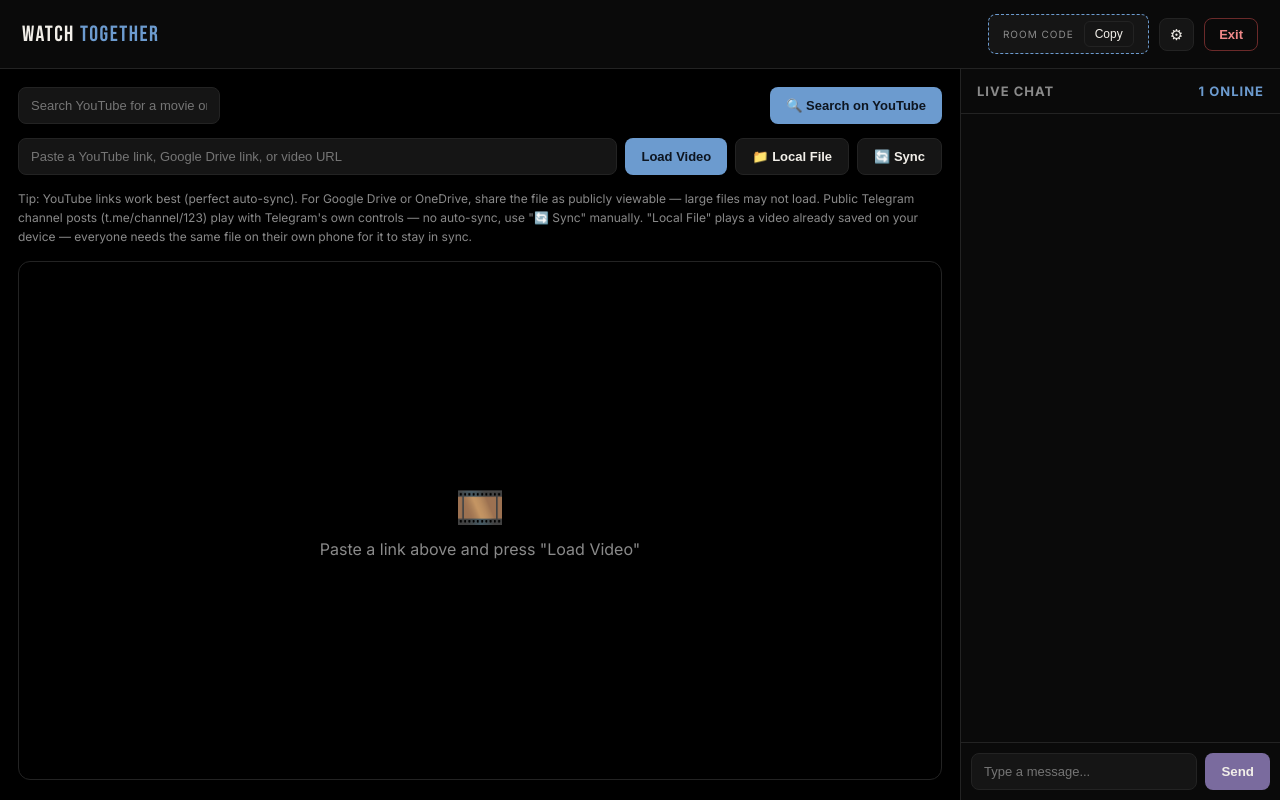
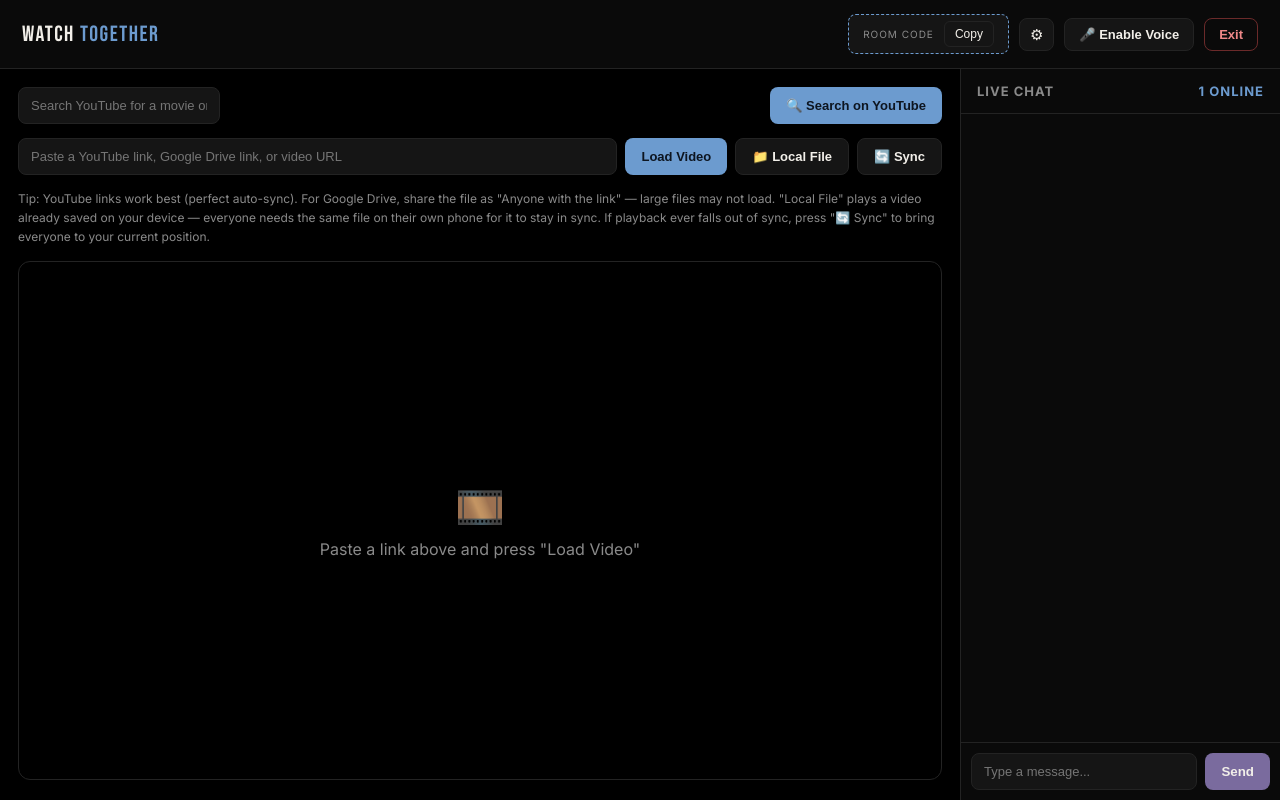
Before and after one commit to Therealmahfooz/watch_party, a Flask app: template templates/room.html in a window 1280 px wide. Run offline with Flask 3, Linux system fonts and the light colour scheme; the template is opened without the code that fills it, so the values that code supplies are empty; some libraries are stand-ins or nearby versions.

Commit message:
Add files via upload

```diff
--- a/templates/room.html
+++ b/templates/room.html
@@ -136,6 +136,27 @@
     font-weight: 600;
   }
   #exit-btn:hover { background: rgba(220,80,80,0.12); }
+
+  #voice-btn {
+    background: var(--surface-2);
+    border: 1px solid var(--line);
+    color: var(--text);
+    border-radius: 8px;
+    padding: 8px 14px;
+    cursor: pointer;
+    font-size: 13px;
+    font-weight: 600;
+    user-select: none;
+    transition: background 0.15s, border-color 0.15s, transform 0.1s;
+  }
+  #voice-btn:hover { border-color: var(--accent); }
+  #voice-btn.enabled { border-color: var(--green); color: var(--green); }
+  #voice-btn.talking {
+    background: var(--green);
+    color: #06210f;
+    border-color: var(--green);
+    transform: scale(1.04);
+  }
 
   .controls-panel {
     display: flex;
@@ -554,6 +575,7 @@
       <button id="copy-btn">Copy</button>
     </div>
     <button id="toggle-controls-btn" title="Change video">⚙</button>
+    <button id="voice-btn" title="Click to enable voice chat">🎤 Enable Voice</button>
     <button id="exit-btn" title="Leave room">Exit</button>
   </div>
 </header>
@@ -575,7 +597,7 @@
         <button id="resync-btn" title="Sync everyone to your current position">🔄 Sync</button>
         <input type="file" id="local-file-input" accept="video/*" style="display:none;">
       </div>
-      <div class="hint">Tip: YouTube links work best (perfect auto-sync). For Google Drive or OneDrive, share the file as publicly viewable — large files may not load. Public Telegram channel posts (t.me/channel/123) play with Telegram's own controls — no auto-sync, use "🔄 Sync" manually. "Local File" plays a video already saved on your device — everyone needs the same file on their own phone for it to stay in sync.</div>
+      <div class="hint">Tip: YouTube links work best (perfect auto-sync). For Google Drive, share the file as "Anyone with the link" — large files may not load. "Local File" plays a video already saved on your device — everyone needs the same file on their own phone for it to stay in sync. If playback ever falls out of sync, press "🔄 Sync" to bring everyone to your current position.</div>
     </div>
 
     <div class="stage" id="stage">
@@ -585,7 +607,6 @@
       </div>
       <video id="player" style="display:none;" playsinline></video>
       <div id="yt-player" style="display:none; width:100%; height:100%;"></div>
-      <iframe id="telegram-player" style="display:none; width:100%; height:100%; border:0;" allow="autoplay; fullscreen" allowfullscreen></iframe>
       <button id="play-overlay-btn" style="display:none;" title="Play/Pause">▶</button>
     </div>
     <div class="hint" id="fallback-note" style="display:none; color:var(--accent);">
@@ -646,7 +667,6 @@
 
   const video = document.getElementById('player');
   const ytContainer = document.getElementById('yt-player');
-  const telegramFrame = document.getElementById('telegram-player');
   const emptyStage = document.getElementById('empty-stage');
   const fallbackNote = document.getElementById('fallback-note');
   const messagesEl = document.getElementById('messages');
@@ -664,6 +684,112 @@
     socket.emit('join', { room: ROOM, name: NAME });
   });
 
+  // ---- Voice chat (push-to-talk, WebRTC peer-to-peer) ----
+  const voiceBtn = document.getElementById('voice-btn');
+  const ICE_SERVERS = [{ urls: 'stun:stun.l.google.com:19302' }];
+  let micStream = null;
+  let voiceEnabled = false;
+  const peerConnections = {}; // socket id -> RTCPeerConnection
+
+  function createVoicePeer(targetSid) {
+    const pc = new RTCPeerConnection({ iceServers: ICE_SERVERS });
+    if (micStream) {
+      micStream.getTracks().forEach(track => pc.addTrack(track, micStream));
+    }
+    pc.onicecandidate = (e) => {
+      if (e.candidate) {
+        socket.emit('voice_ice_candidate', { target: targetSid, candidate: e.candidate });
+      }
+    };
+    pc.ontrack = (e) => {
+      let audioEl = document.getElementById('voice-audio-' + targetSid);
+      if (!audioEl) {
+        audioEl = document.createElement('audio');
+        audioEl.id = 'voice-audio-' + targetSid;
+        audioEl.autoplay = true;
+        document.body.appendChild(audioEl);
+      }
+      audioEl.srcObject = e.streams[0];
+    };
+    peerConnections[targetSid] = pc;
+    return pc;
+  }
+
+  function closeVoicePeer(sid) {
+    const pc = peerConnections[sid];
+    if (pc) { pc.close(); delete peerConnections[sid]; }
+    const audioEl = document.getElementById('voice-audio-' + sid);
+    if (audioEl) audioEl.remove();
+  }
+
+  socket.on('voice_peer_joined', async (data) => {
+    if (!voiceEnabled) return; // only connect if I've opted into voice too
+    const pc = createVoicePeer(data.sid);
+    const offer = await pc.createOffer();
+    await pc.setLocalDescription(offer);
+    socket.emit('voice_offer', { target: data.sid, sdp: offer });
+  });
+
+  socket.on('voice_offer', async (data) => {
+    if (!voiceEnabled) return;
+    const pc = createVoicePeer(data.sender);
+    await pc.setRemoteDescription(new RTCSessionDescription(data.sdp));
+    const answer = await pc.createAnswer();
+    await pc.setLocalDescription(answer);
+    socket.emit('voice_answer', { target: data.sender, sdp: answer });
+  });
+
+  socket.on('voice_answer', async (data) => {
+    const pc = peerConnections[data.sender];
+    if (pc) await pc.setRemoteDescription(new RTCSessionDescription(data.sdp));
+  });
+
+  socket.on('voice_ice_candidate', async (data) => {
+    const pc = peerConnections[data.sender];
+    if (pc && data.candidate) {
+      try { await pc.addIceCandidate(new RTCIceCandidate(data.candidate)); } catch (err) {}
+    }
+  });
+
+  socket.on('voice_peer_left', (data) => closeVoicePeer(data.sid));
+
+  async function enableVoice() {
+    try {
+      micStream = await navigator.mediaDevices.getUserMedia({ audio: true });
+    } catch (err) {
+      alert("Couldn't access the microphone. Check your browser/site permissions.");
+      return;
+    }
+    micStream.getAudioTracks().forEach(t => t.enabled = false); // starts muted
+    voiceEnabled = true;
+    voiceBtn.textContent = '🎤 Hold to Talk';
+    voiceBtn.classList.add('enabled');
+    voiceBtn.title = 'Press and hold to talk';
+    socket.emit('voice_join', { room: ROOM });
+  }
+
+  function startTalking() {
+    if (!voiceEnabled || !micStream) return;
+    micStream.getAudioTracks().forEach(t => t.enabled = true);
+    voiceBtn.classList.add('talking');
+  }
+
+  function stopTalking() {
+    if (!micStream) return;
+    micStream.getAudioTracks().forEach(t => t.enabled = false);
+    voiceBtn.classList.remove('talking');
+  }
+
+  voiceBtn.addEventListener('click', () => {
+    if (!voiceEnabled) enableVoice();
+  });
+  voiceBtn.addEventListener('mousedown', (e) => { if (voiceEnabled) { e.preventDefault(); startTalking(); } });
+  voiceBtn.addEventListener('touchstart', (e) => { if (voiceEnabled) { e.preventDefault(); startTalking(); } }, { passive: false });
+  voiceBtn.addEventListener('mouseup', stopTalking);
+  voiceBtn.addEventListener('mouseleave', stopTalking);
+  voiceBtn.addEventListener('touchend', stopTalking);
+  voiceBtn.addEventListener('touchcancel', stopTalking);
+
   // ---- Cinema mode: hide the URL bar/hint once a video is loaded ----
   document.getElementById('toggle-controls-btn').addEventListener('click', () => {
     mainPanel.classList.toggle('collapsed');
@@ -678,6 +804,8 @@
   // ---- Exit room ----
   document.getElementById('exit-btn').addEventListener('click', () => {
     if (confirm('Leave this room?')) {
+      if (micStream) micStream.getTracks().forEach(t => t.stop());
+      Object.keys(peerConnections).forEach(closeVoicePeer);
       socket.disconnect();
       window.location.href = '/';
     }
@@ -861,7 +989,6 @@
     fallbackNote.style.display = 'none';
     video.style.display = 'none';
     ytContainer.style.display = 'none';
-    telegramFrame.style.display = 'none';
     overlayBtn.style.display = 'none';
     document.getElementById('stage').classList.remove('drive-fallback');
     if (ytPollTimer) { clearInterval(ytPollTimer); ytPollTimer = null; }
@@ -875,15 +1002,6 @@
     overlayBtn.style.display = 'flex';
     overlayBtn.classList.remove('hidden-fade');
     updateOverlayIcon(false);
-  }
-
-  function showTelegram(embedUrl) {
-    hideAllPlayers();
-    activeType = 'telegram';
-    telegramFrame.style.display = 'block';
-    telegramFrame.src = embedUrl;
-    // Telegram's own player keeps its controls — no custom overlay or
-    // auto-sync here, same as opening the post directly in Telegram.
   }
 
   let currentCloudProvider = 'Drive';
@@ -978,8 +1096,7 @@
   }
 
   // If the direct <video> fails to load (common with restricted/large
-  // Drive or OneDrive files), show a plain error instead of any
-  // third-party player.
+  // Drive files), show a plain error instead of any third-party player.
   video.addEventListener('error', () => {
     if (activeType === 'direct' && currentCloudProvider) {
       showCloudError();
@@ -999,16 +1116,6 @@
       } else {
         showCloudError();
       }
-    } else if (videoInfo.type === 'onedrive') {
-      currentCloudProvider = 'OneDrive';
-      if (videoInfo.video_url) {
-        showDirectVideo(videoInfo.video_url);
-      } else {
-        showCloudError();
-      }
-    } else if (videoInfo.type === 'telegram') {
-      currentCloudProvider = null;
-      showTelegram(videoInfo.embed_url);
     } else {
       currentCloudProvider = null;
       showDirectVideo(videoInfo.video_url);
@@ -1027,7 +1134,7 @@
     suppressEmit = true;
     loadVideo(data.video, data.time || 0, data.state === 'playing');
 
-    if (data.video.type === 'direct' || data.video.type === 'drive' || data.video.type === 'onedrive') {
+    if (data.video.type === 'direct' || data.video.type === 'drive') {
       const targetTime = data.time || 0;
       const shouldPlay = data.state === 'playing';
       const applySeek = () => {
```
